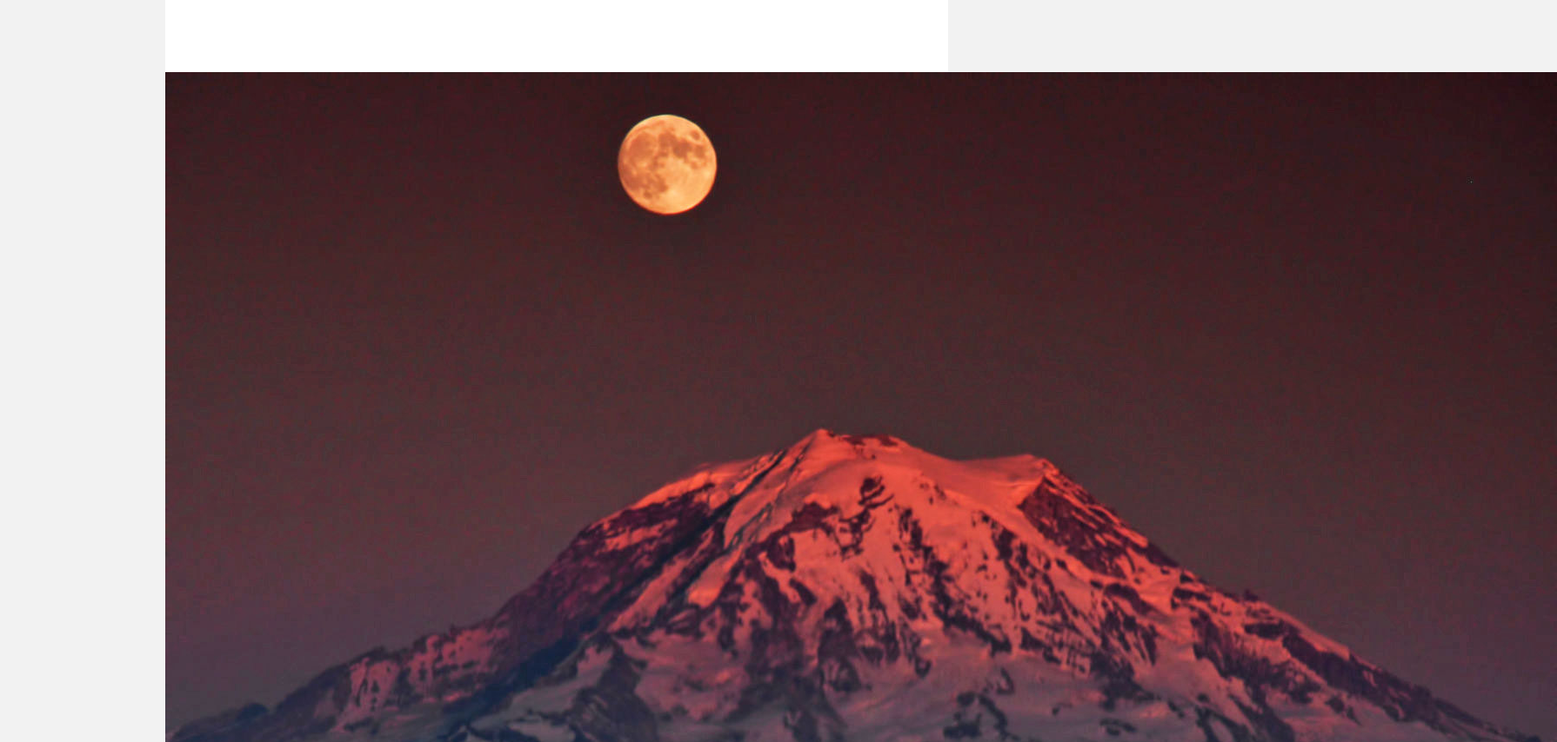
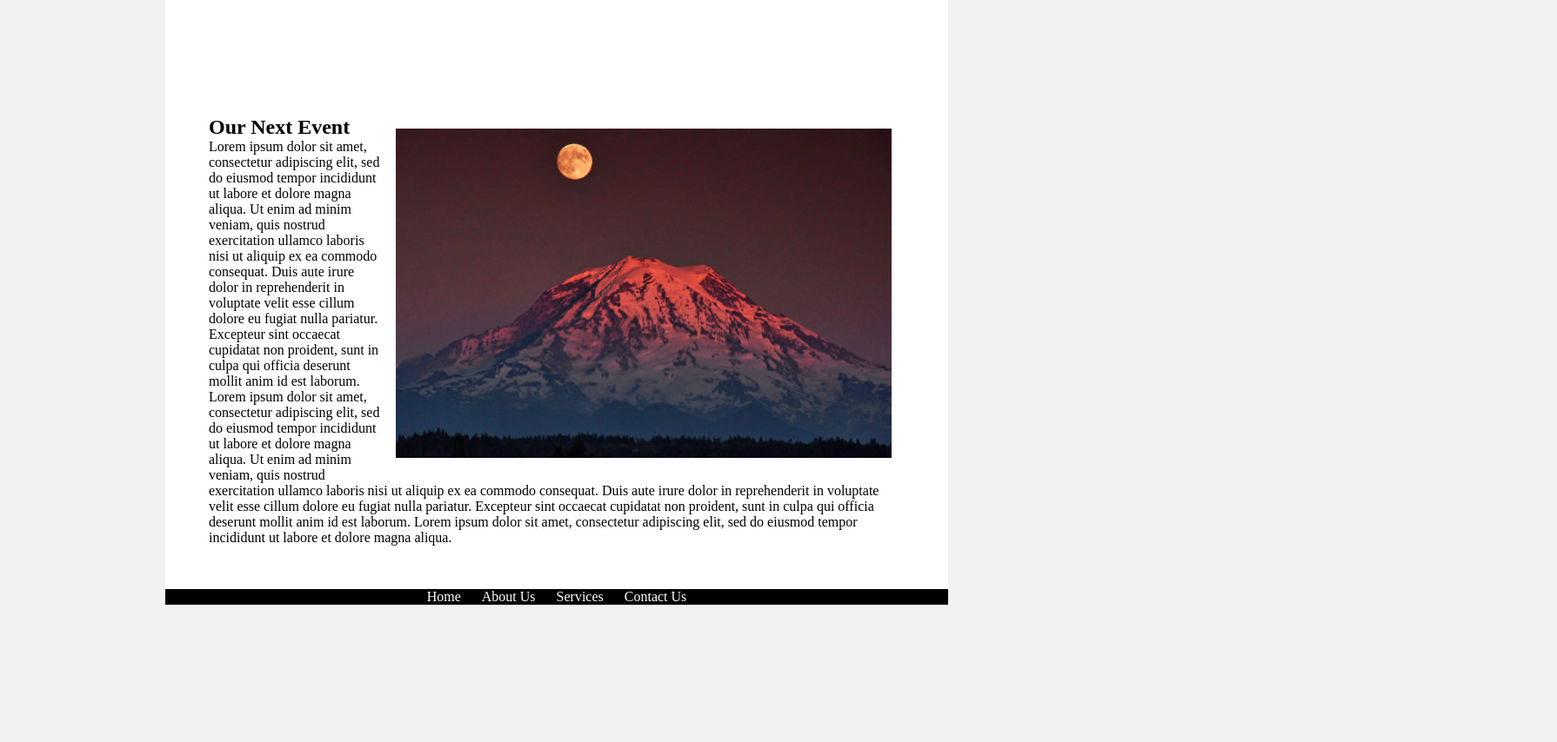
Before and after one commit to toribates/Assignment8-bates-tori, a plain HTML site: page index.html in a window 1280 px wide. Shown: the part 1602-2456 px from the top of the page at 87% size, 1790 px wide, since content can reach past the window. After the commit the page ends 2298 px from the top, so only its background shows below. Drawn offline with Linux system fonts and the light colour scheme; a script that the page names is missing.

Commit message:
styled home final section

```diff
--- a/index.html
+++ b/index.html
@@ -71,7 +71,7 @@
 
         <section class="home-final">
 
-          <img src="images/moon.jpg" alt="moon" title="moon" />
+          <img src="images/moon.jpg" alt="moon" title="moon" width=600px/>
           <h2>Our Next Event</h2>
           <p>Lorem ipsum dolor sit amet, consectetur adipiscing elit, sed do eiusmod tempor incididunt ut labore et dolore magna aliqua. Ut enim ad minim veniam, quis nostrud exercitation ullamco laboris nisi ut aliquip ex ea commodo consequat. Duis aute irure dolor in reprehenderit in voluptate velit esse cillum dolore eu fugiat nulla pariatur. Excepteur sint occaecat cupidatat non proident, sunt in culpa qui officia deserunt mollit anim id est laborum. Lorem ipsum dolor sit amet, consectetur adipiscing elit, sed do eiusmod tempor incididunt ut labore et dolore magna aliqua. Ut enim ad minim veniam, quis nostrud exercitation ullamco laboris nisi ut aliquip ex ea commodo consequat. Duis aute irure dolor in reprehenderit in voluptate velit esse cillum dolore eu fugiat nulla pariatur. Excepteur sint occaecat cupidatat non proident, sunt in culpa qui officia deserunt mollit anim id est laborum. Lorem ipsum dolor sit amet, consectetur adipiscing elit, sed do eiusmod tempor incididunt ut labore et dolore magna aliqua. </p>
 
--- a/stylesheets/style.css
+++ b/stylesheets/style.css
@@ -92,6 +92,15 @@ section.home-bottom img {
     padding: 0 45px;
 }
 
+section.home-final {
+  clear:both;
+  padding: 50px;
+}
+section.home-final img {
+  float:right;
+  padding: 15px;
+}
+
 footer {
   background: black;
 }
```
